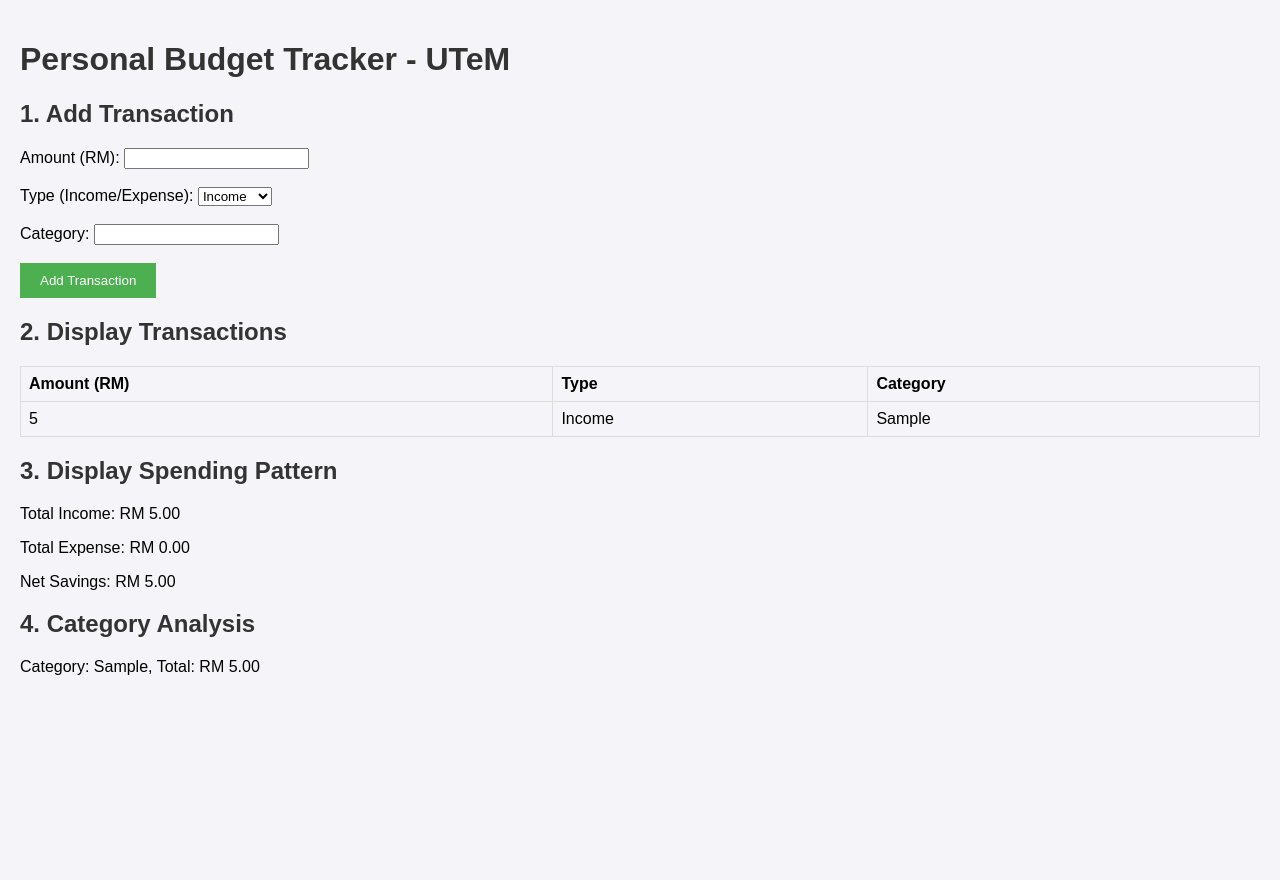
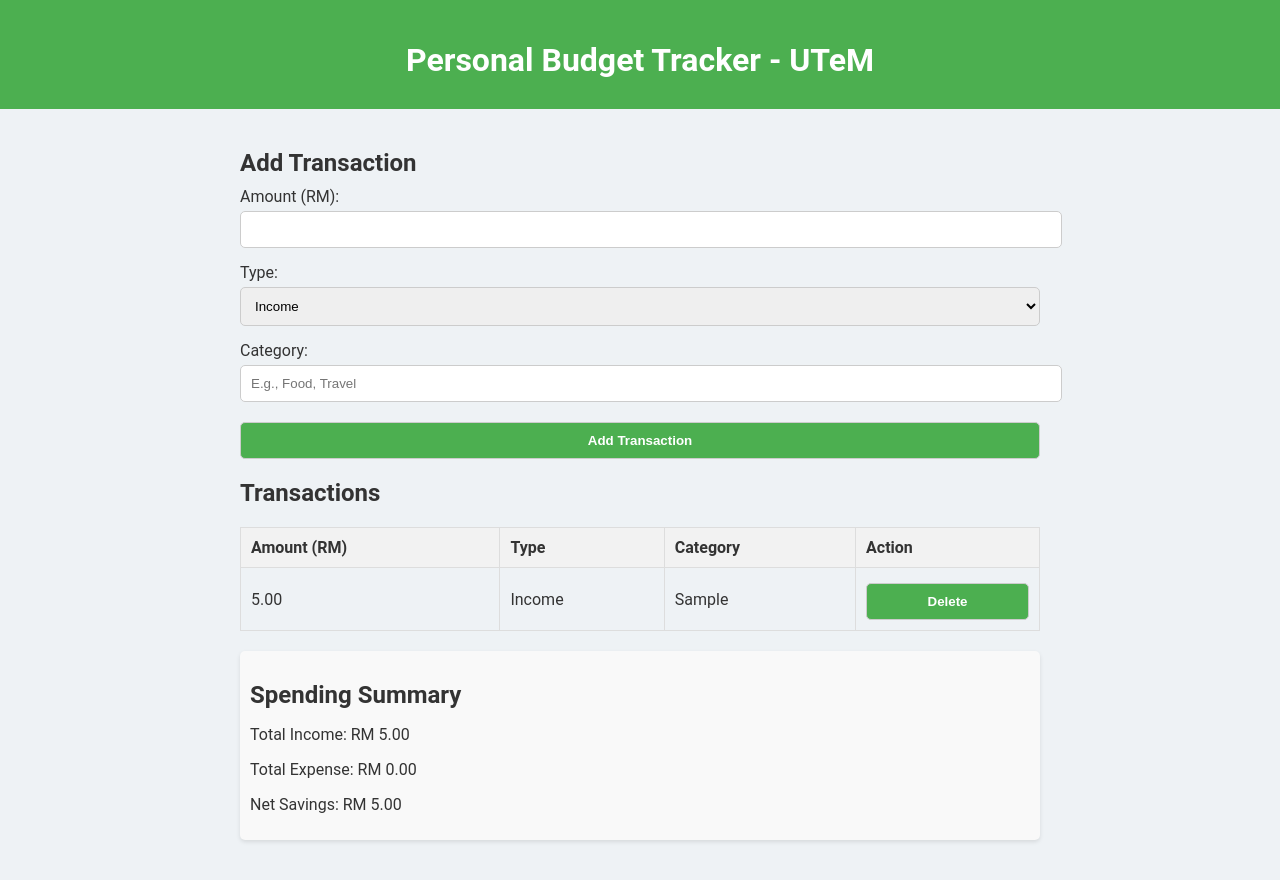
Before and after one commit to kembarabiribiri/Personal-Budget-Tracker, a plain HTML site: page index.html in a window 1280 px wide. Both pictures are taken after typing "5", "Sample" into the empty fields and a click on the button "Add Transaction". Before the commit the page ends 800 px from the top, so only its background shows below. Drawn offline with Linux system fonts and the light colour scheme.

Commit message:
kembarabiribiri
personal budget tracker

```diff
--- a/index.html
+++ b/index.html
@@ -6,87 +6,129 @@
     <title>Personal Budget Tracker - UTeM</title>
     <style>
         body {
-            font-family: Arial, sans-serif;
+            font-family: 'Roboto', Arial, sans-serif;
             margin: 0;
+            padding: 0;
+            background-color: #eef2f5;
+            color: #333;
+        }
+        header {
+            background-color: #4CAF50;
+            color: white;
             padding: 20px;
-            background-color: #f4f4f9;
+            text-align: center;
+        }
+        main {
+            padding: 20px;
+            max-width: 800px;
+            margin: auto;
         }
         h1, h2 {
-            color: #333;
+            margin-bottom: 10px;
+        }
+        .form-group {
+            margin-bottom: 15px;
+        }
+        input, select, button {
+            width: 100%;
+            padding: 10px;
+            margin-top: 5px;
+            border: 1px solid #ccc;
+            border-radius: 5px;
+        }
+        button {
+            background-color: #4CAF50;
+            color: white;
+            font-weight: bold;
+            cursor: pointer;
+            transition: background-color 0.3s ease;
+        }
+        button:hover {
+            background-color: #45a049;
         }
         table {
             width: 100%;
             border-collapse: collapse;
-            margin-bottom: 20px;
+            margin: 20px 0;
         }
         table, th, td {
             border: 1px solid #ddd;
         }
         th, td {
-            padding: 8px;
             text-align: left;
+            padding: 10px;
         }
-        button {
-            background-color: #4CAF50;
-            color: white;
-            padding: 10px 20px;
-            border: none;
-            cursor: pointer;
+        th {
+            background-color: #f2f2f2;
         }
-        button:hover {
-            background-color: #45a049;
+        .summary {
+            margin: 20px 0;
+            padding: 10px;
+            background-color: #f9f9f9;
+            border-radius: 5px;
+            box-shadow: 0 2px 4px rgba(0, 0, 0, 0.1);
         }
     </style>
 </head>
 <body>
 
+<header>
     <h1>Personal Budget Tracker - UTeM</h1>
+</header>
 
-    <h2>1. Add Transaction</h2>
+<main>
+    <section>
+        <h2>Add Transaction</h2>
+        <div class="form-group">
             <label for="amount">Amount (RM):</label>
-    <input type="number" id="amount" required><br><br>
-
-    <label for="type">Type (Income/Expense):</label>
+            <input type="number" id="amount" required>
+        </div>
+        <div class="form-group">
+            <label for="type">Type:</label>
             <select id="type">
                 <option value="Income">Income</option>
                 <option value="Expense">Expense</option>
-    </select><br><br>
+            </select>
+        </div>
+        <div class="form-group">
+            <label for="category">Category:</label>
+            <input type="text" id="category" placeholder="E.g., Food, Travel">
+        </div>
+        <button onclick="addTransaction()">Add Transaction</button>
+    </section>
 
-    <label for="category">Category:</label>
-    <input type="text" id="category"><br><br>
-
-    <button onclick="addTransaction()">Add Transaction</button>
-
-    <h2>2. Display Transactions</h2>
+    <section>
+        <h2>Transactions</h2>
         <table id="transactionTable">
             <thead>
                 <tr>
                     <th>Amount (RM)</th>
                     <th>Type</th>
                     <th>Category</th>
+                    <th>Action</th>
                 </tr>
             </thead>
-        <tbody>
-        </tbody>
+            <tbody></tbody>
         </table>
+    </section>
 
-    <h2>3. Display Spending Pattern</h2>
-    <p>Total Income: RM <span id="totalIncome">0</span></p>
-    <p>Total Expense: RM <span id="totalExpense">0</span></p>
-    <p>Net Savings: RM <span id="netSavings">0</span></p>
-
-    <h2>4. Category Analysis</h2>
-    <div id="categoryAnalysis"></div>
+    <section class="summary">
+        <h2>Spending Summary</h2>
+        <p>Total Income: RM <span id="totalIncome">0.00</span></p>
+        <p>Total Expense: RM <span id="totalExpense">0.00</span></p>
+        <p>Net Savings: RM <span id="netSavings">0.00</span></p>
+    </section>
+</main>
 
 <script>
-        let transactions = [];
+    let transactions = JSON.parse(localStorage.getItem('transactions')) || [];
     let totalIncome = 0;
     let totalExpense = 0;
 
     function addTransaction() {
         const amount = parseFloat(document.getElementById("amount").value);
         const type = document.getElementById("type").value;
-            const category = document.getElementById("category").value;
+        const category = document.getElementById("category").value.trim();
 
         if (isNaN(amount) || amount <= 0 || category === "") {
             alert("Please enter valid values.");
@@ -95,63 +137,52 @@
 
         const transaction = { amount, type, category };
         transactions.push(transaction);
-
-            // Update total income and expense
-            if (type === "Income") {
-                totalIncome += amount;
-            } else if (type === "Expense") {
-                totalExpense += amount;
+        saveData();
+        resetForm();
     }
 
-            // Update the transaction table
-            updateTransactionTable();
-
-            // Update spending pattern
-            updateSpendingPattern();
-
-            // Update category analysis
-            updateCategoryAnalysis();
-
-            // Clear inputs
+    function resetForm() {
         document.getElementById("amount").value = "";
+        document.getElementById("type").value = "Income";
         document.getElementById("category").value = "";
     }
 
-        function updateTransactionTable() {
+    function deleteTransaction(index) {
+        transactions.splice(index, 1);
+        saveData();
+    }
+
+    function saveData() {
+        localStorage.setItem('transactions', JSON.stringify(transactions));
+        loadTransactions();
+    }
+
+    function loadTransactions() {
+        totalIncome = 0;
+        totalExpense = 0;
         const tableBody = document.querySelector("#transactionTable tbody");
         tableBody.innerHTML = "";
-            transactions.forEach(transaction => {
+
+        transactions.forEach((transaction, index) => {
+            if (transaction.type === "Income") totalIncome += transaction.amount;
+            if (transaction.type === "Expense") totalExpense += transaction.amount;
+
             const row = document.createElement("tr");
             row.innerHTML = `
-                    <td>${transaction.amount}</td>
+                <td>${transaction.amount.toFixed(2)}</td>
                 <td>${transaction.type}</td>
                 <td>${transaction.category}</td>
+                <td><button onclick="deleteTransaction(${index})">Delete</button></td>
             `;
             tableBody.appendChild(row);
         });
-        }
 
-        function updateSpendingPattern() {
         document.getElementById("totalIncome").innerText = totalIncome.toFixed(2);
         document.getElementById("totalExpense").innerText = totalExpense.toFixed(2);
         document.getElementById("netSavings").innerText = (totalIncome - totalExpense).toFixed(2);
     }
 
-        function updateCategoryAnalysis() {
-            const categoryMap = {};
-            transactions.forEach(transaction => {
-                if (!categoryMap[transaction.category]) {
-                    categoryMap[transaction.category] = 0;
-                }
-                categoryMap[transaction.category] += transaction.amount;
-            });
-
-            let analysisHTML = "";
-            for (const [category, total] of Object.entries(categoryMap)) {
-                analysisHTML += `<p>Category: ${category}, Total: RM ${total.toFixed(2)}</p>`;
-            }
-            document.getElementById("categoryAnalysis").innerHTML = analysisHTML;
-        }
+    window.onload = loadTransactions;
 </script>
 
 </body>
```
Lines whose indentation alone changed are shown as unchanged.
